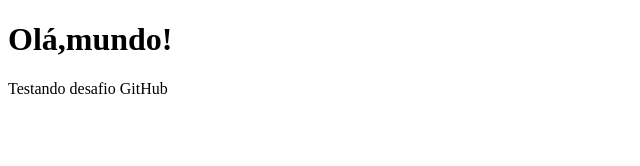
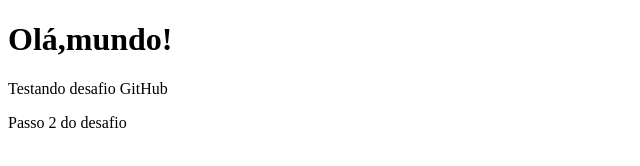
Before and after one commit to lacerdagb/teste2, a plain HTML site: page index.html in a window 1280 px wide. Shown: the whole page, without its empty margins (0-640 px from the left). Drawn offline with Linux system fonts and the light colour scheme.

Commit message:
Passo 2 com sucesso

```diff
--- a/index.html
+++ b/index.html
@@ -8,5 +8,6 @@
 <body>
     <h1>Olá,mundo!</h1>
     <p>Testando desafio GitHub</p>
+    <p>Passo 2 do desafio</p>
 </body>
 </html>
```
